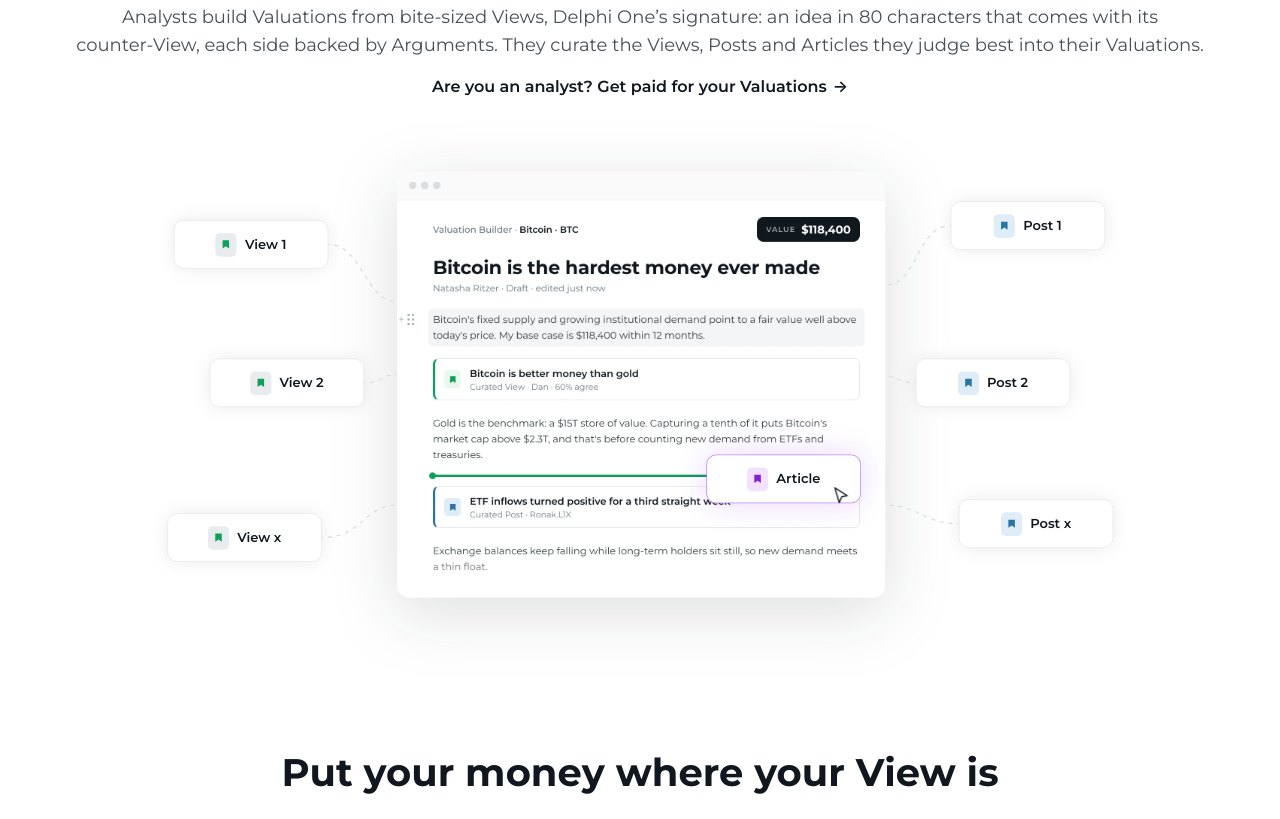
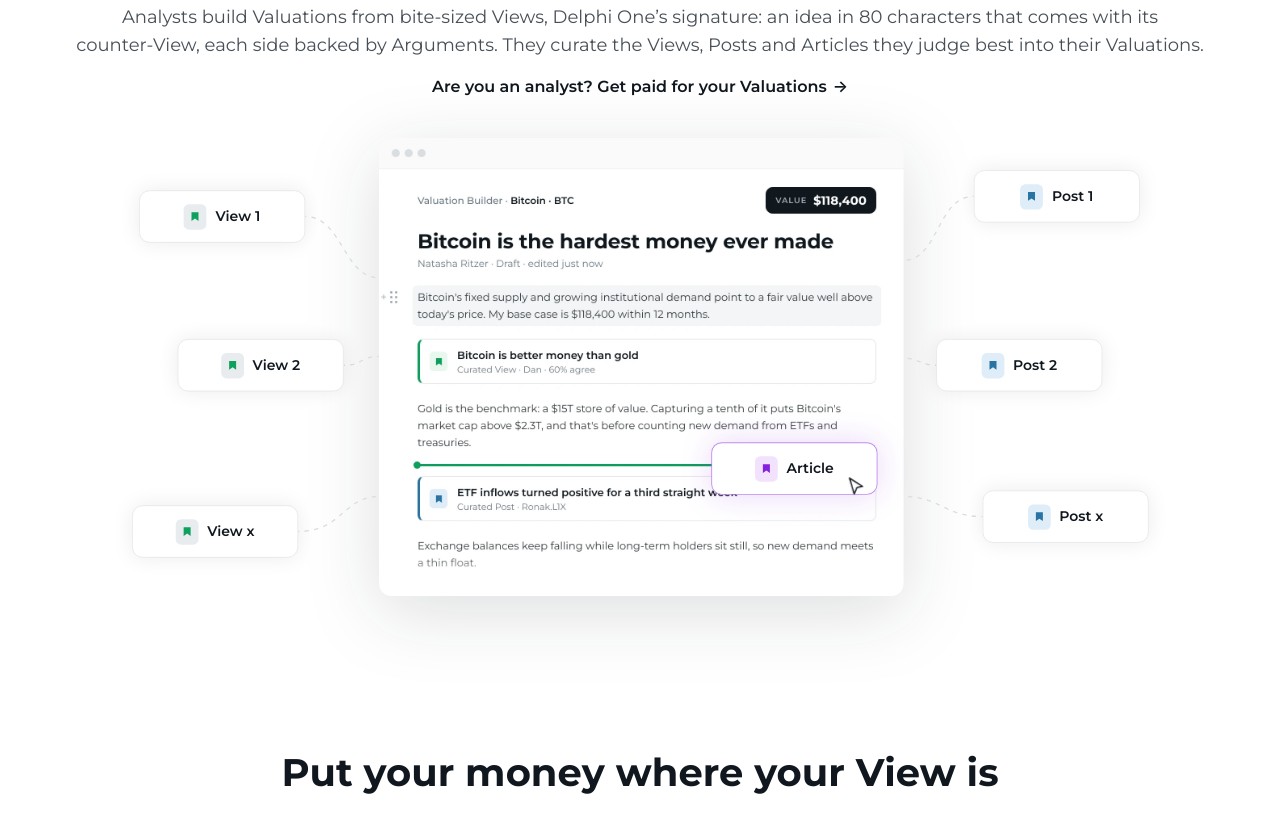
Before and after one commit to nr-hash/delphi-one-website, an Astro site: page / in a window 1280 px wide. Shown: the part 3637-4456 px from the top of the page. Built offline with nearby package versions, Linux system fonts and the light colour scheme; Astro itself is replaced by a stand-in of ours; no server answers; animation ran at ten frames a second.

Commit message:
Valuations: acercar la composición al encabezado (40 px del link a la ventana)
Co-Authored-By: Claude Opus 5.5 <noreply@anthropic.com>

```diff
--- a/src/styles/global.css
+++ b/src/styles/global.css
@@ -723,4 +723,7 @@ section[tabindex="-1"]:focus{outline:none}
   /* the intro sets in two balanced lines so the head, the link and the composition fit one screen */
   .pg-site #mf-val .mf-head{max-width:1180px}
   .pg-site #mf-val .mf-head .sub{max-width:1160px;text-wrap:balance}
+  /* the head ends on a one-line link and the window opens with a near-white bar, so the usual 64px
+     reads as a gap: the window sits 40px under the link (head margin 30 + the window's 10px offset) */
+  .pg-site #mf-val .mf-head{margin-bottom:30px}
 }
```
Also changed, not shown: README.md.
